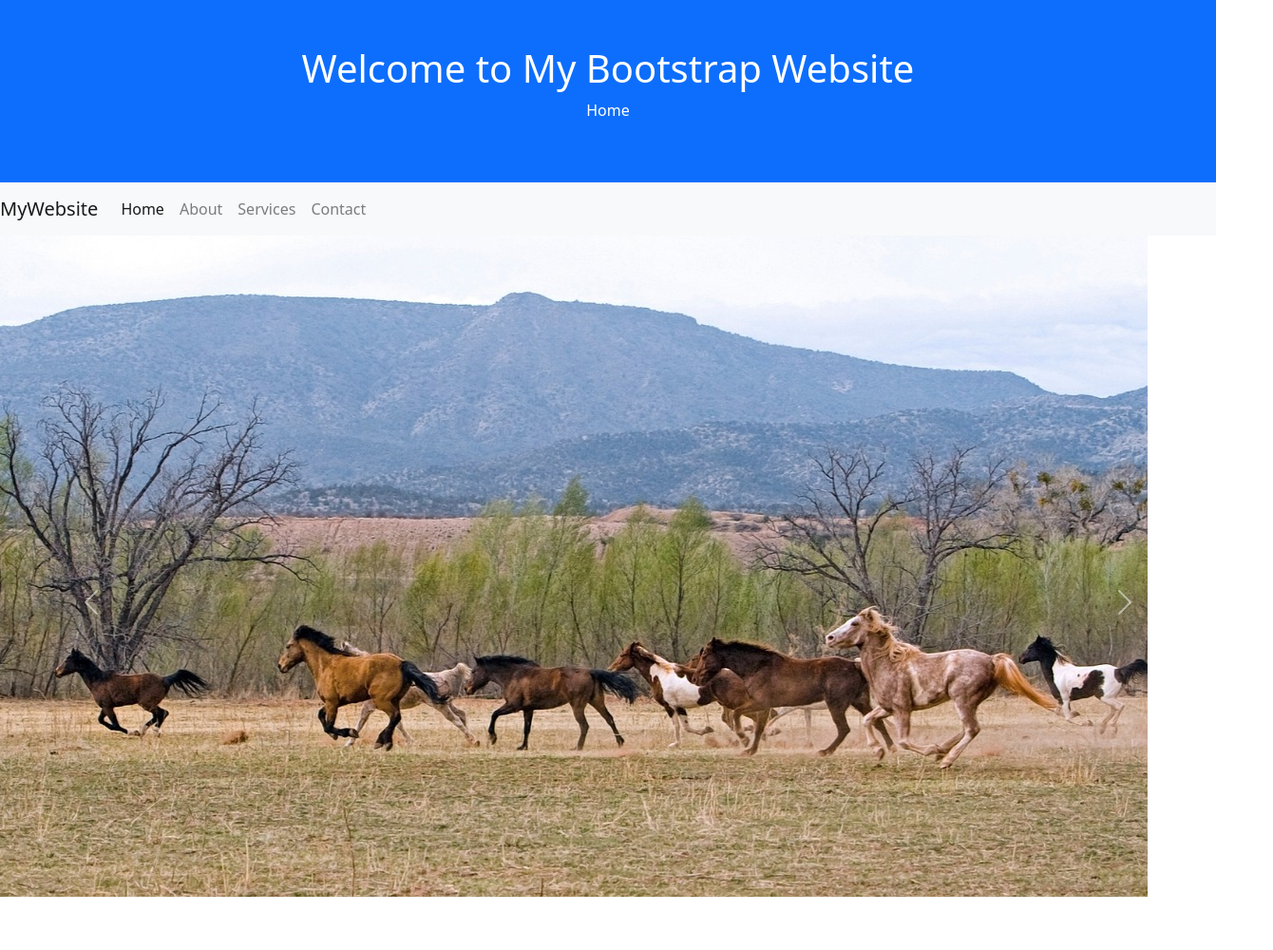
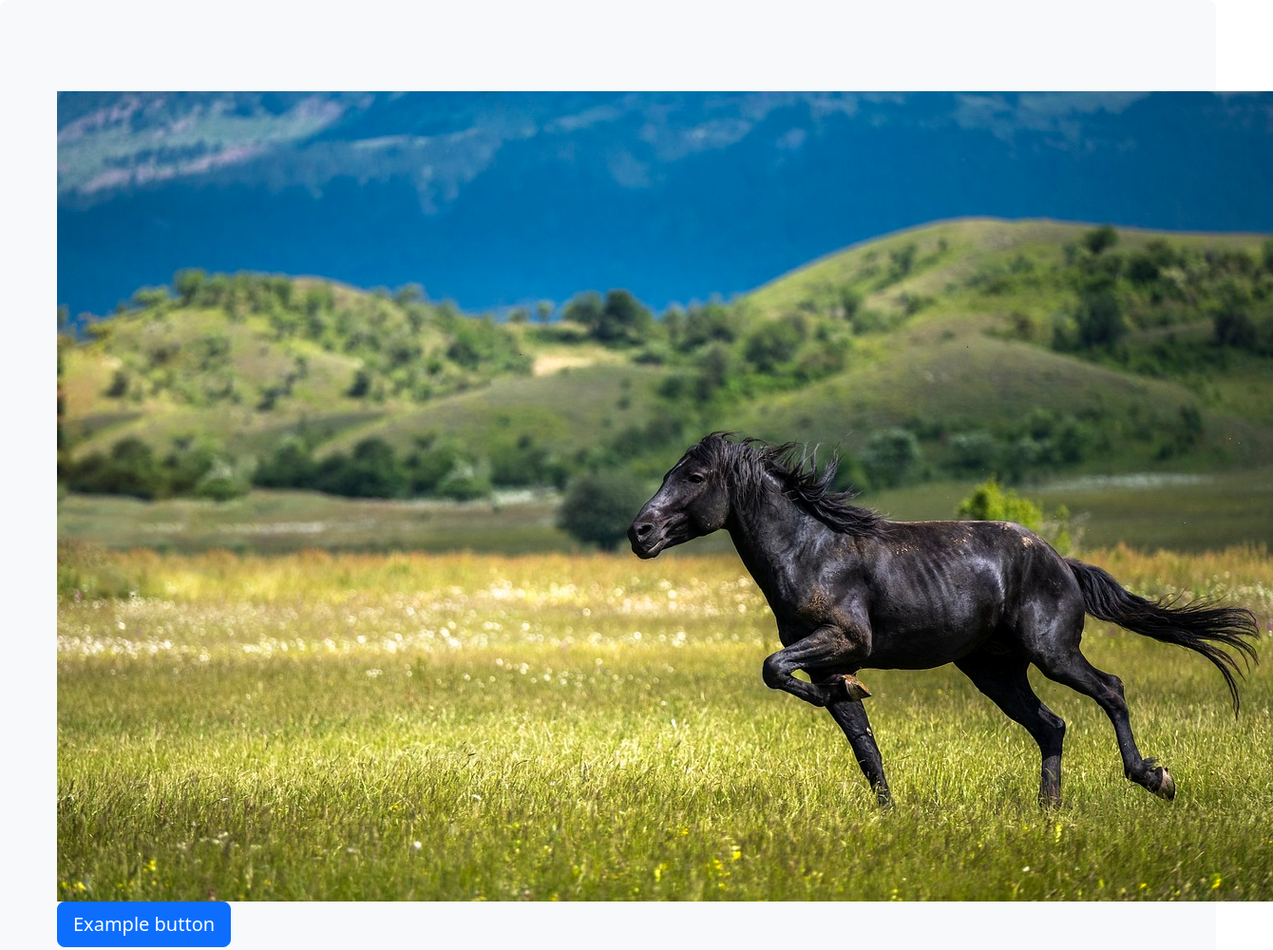
Before and after one commit to Kylie-Fowler/WEBT2310, a plain HTML site: page bootstrap/index.html in a window 1280 px wide. Shown: the top 1000 px of the page at 95% size, 1340 px wide, since content can reach past the window. Drawn offline with nearby package versions, Linux system fonts and the light colour scheme.

Commit message:
new header

```diff
--- a/bootstrap/index.html
+++ b/bootstrap/index.html
@@ -14,10 +14,12 @@
 
 </head>
 <body>
-    <header class="bg-primary text-white text-center py-5">
-        <h1>Welcome to My Bootstrap Website</h1>
-        <p>Home</p>
-    </header>
+    <div class="p-5 mb-4 bg-body-tertiary rounded-3">
+        <div class="container-fluid py-5">
+          <img src="images/horse-6351668_1280.jpg" alt="">
+          <button class="btn btn-primary btn-lg" type="button">Example button</button>
+        </div>
+      </div>
 
     <nav class="navbar navbar-expand-lg navbar-light bg-light">
         <a class="navbar-brand" href="#">MyWebsite</a>
```
